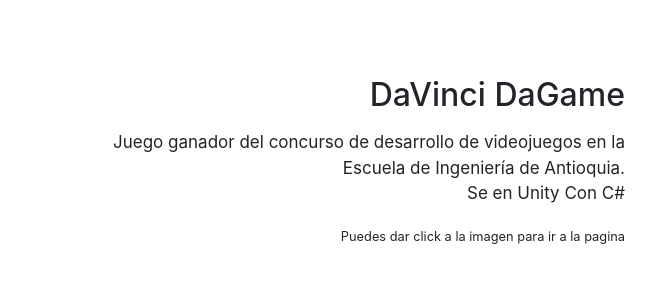
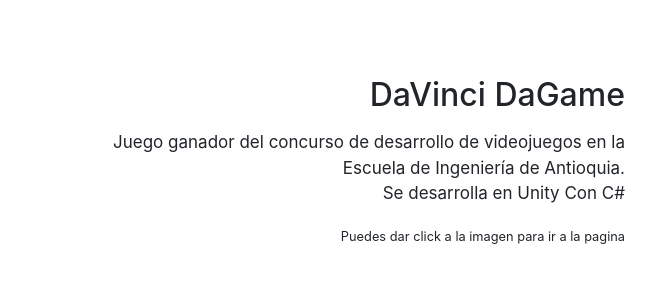
Before and after one commit to sebasvil20/Portafolio-personal-outdated-, a plain HTML site: page index.html in a window 1280 px wide. Shown: the part 2906-3209 px from the top of the page, 0-650 px from the left. Drawn offline with nearby package versions, Linux system fonts and the light colour scheme.

Commit message:
Update index.html

```diff
--- a/index.html
+++ b/index.html
@@ -304,7 +304,7 @@
           <p>
             Juego ganador del concurso de desarrollo de videojuegos en la
             Escuela de Ingeniería de Antioquia.<br />
-            Se en Unity Con C#
+            Se desarrolla en Unity Con C#
           </p>
           <small>Puedes dar click a la imagen para ir a la pagina</small>
         </section>
```
